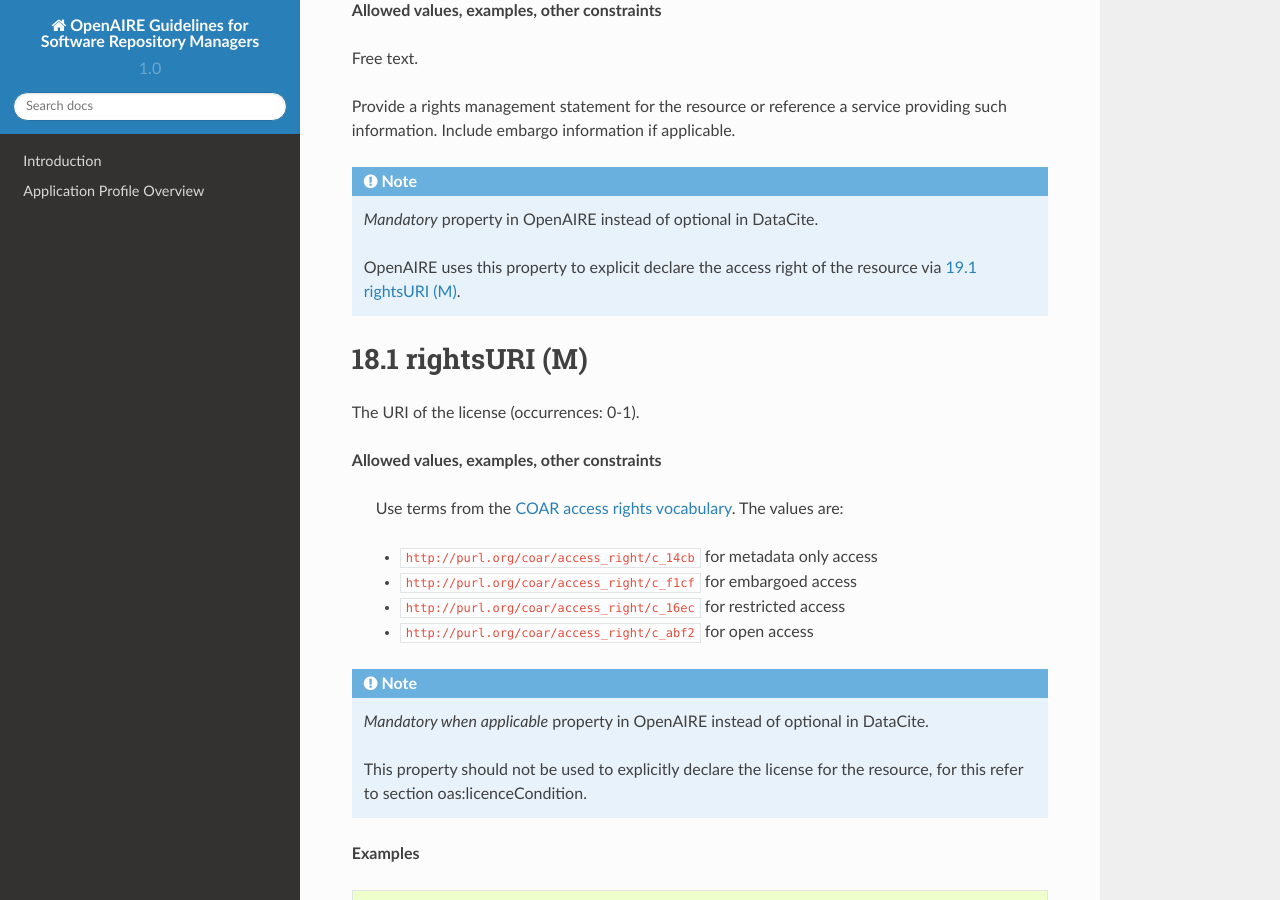
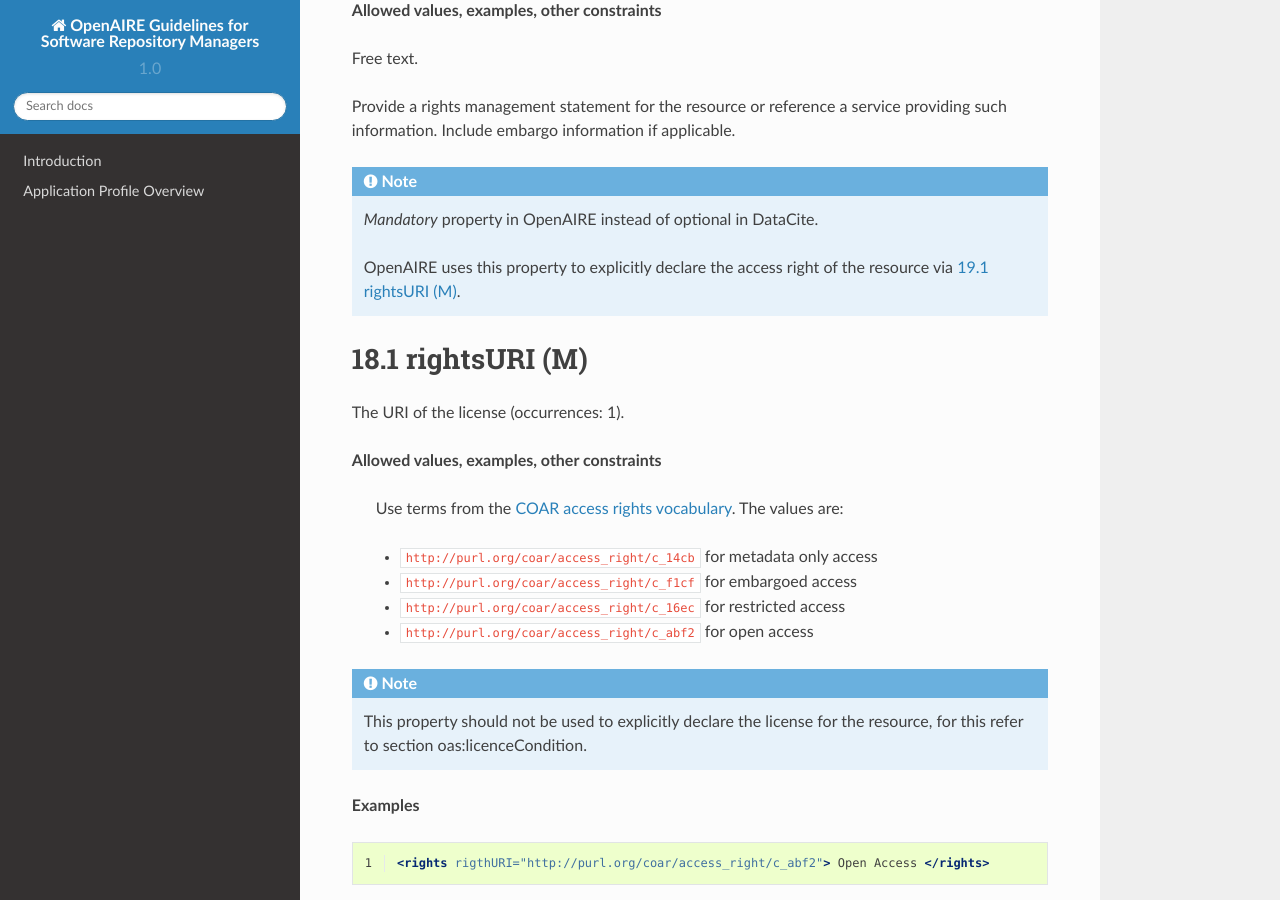
Before and after one commit to mirima2/software_guidelines, a Sphinx documentation site: the page built from docs/source/field_access_rights.rst, in a window 1280 px wide and 900 px high, scrolled down 383 px. Built offline with Sphinx 7.4.7 and the Read the Docs theme 2.0.0, drawn with Linux system fonts in a browser that asks for light colours.

Commit message:
general updates

```diff
--- a/docs/source/field_access_rights.rst
+++ b/docs/source/field_access_rights.rst
@@ -21,14 +21,14 @@
 
    *Mandatory* property in OpenAIRE instead of optional in DataCite.
 
-   OpenAIRE uses this property to explicit declare the access right of the resource via :ref:`d:rightsuri`.
+   OpenAIRE uses this property to explicitly declare the access right of the resource via :ref:`d:rightsuri`.
 
 
 .. _d:rightsuri:
 
 18.1 rightsURI (M)
 -------------------
-The URI of the license (occurrences: 0-1).
+The URI of the license (occurrences: 1).
 
 **Allowed values, examples, other constraints**
 
@@ -44,10 +44,7 @@
 
 .. note::
 
-   *Mandatory when applicable* property in OpenAIRE instead of optional in DataCite.
-
    This property should not be used to explicitly declare the license for the resource, for this refer to section :ref:`oas:licenceCondition`.
-
 
 
 **Examples**
--- a/docs/source/field_relation.rst
+++ b/docs/source/field_relation.rst
@@ -22,6 +22,7 @@
 * ``EAN13``
 * ``EISSN``
 * ``Handle``
+* ``IGSN``
 * ``ISBN``
 * ``ISSN``
 * ``ISTC``
```
